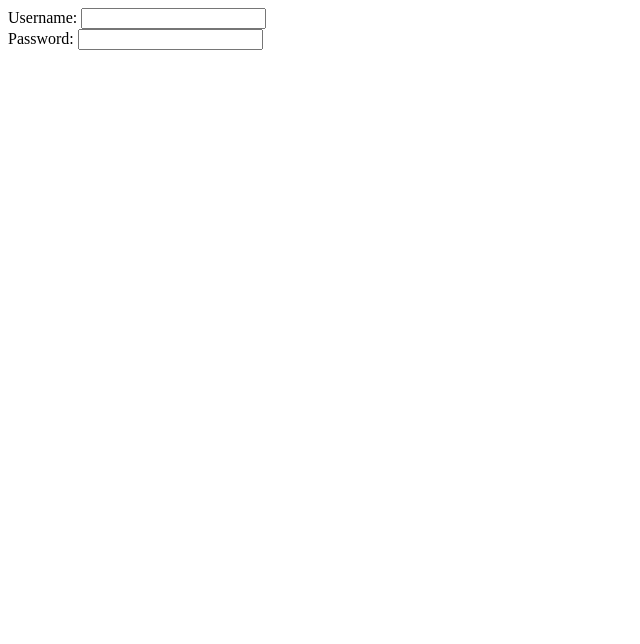
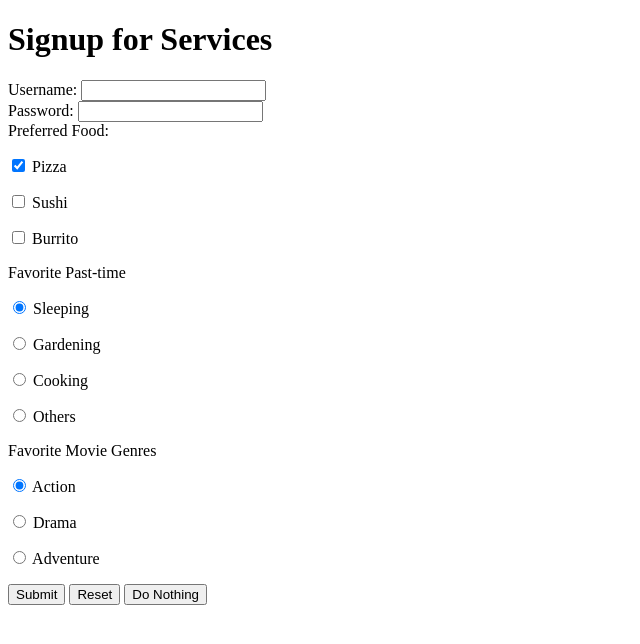
Before and after one commit to 4sravani/meda-spring2021-sravani, a plain HTML site: page assingments/week2/forms.html in a window 1280 px wide. Shown: the whole page, without its empty margins (0-640 px from the left). Drawn offline with Linux system fonts and the light colour scheme.

Commit message:
Classwork for 01/28/2021

```diff
--- a/assingments/week2/forms.html
+++ b/assingments/week2/forms.html
@@ -7,14 +7,39 @@
 
 </head>
 <body>
-    <form>
+    <h1>Signup for Services</h1>
+    <form action="http://google.com">
         <label for="username">Username:</label>
-        <input id="username" type="text"/>
+        <input id="username" type="email" name="email">
         <br>
         <label for="password">Password:</label>
-        <input  id="password" type="text" />
+        <input  id="password" type="password"  name="password"/>
+        <br>
+        <label>Preferred Food:</label>
+        <p><input type="checkbox"  name="food" value="pizza" checked/> Pizza</p>
+        <p><input type="checkbox" name="food" value="sushi"/> Sushi</p>
+        <p><input type="checkbox"  name="food" value="burrito"/> Burrito</p>
+
+        <label>Favorite Past-time</label>
+        <p><input type="radio" name="pasttime" value="sleeping" checked/> Sleeping</p>
+        <p><input type="radio" name="pasttime" value="gardening"/> Gardening</p>
+        <p><input type="radio" name="pasttime" value="cooking"/> Cooking</p>
+        <p><input type="radio" name="pasttime" value="others"/> Others</p>
+
+
+        <label>Favorite Movie Genres</label>
+        <p><input type="radio" name="genre" value="action" checked/> Action</p>
+        <p><input type="radio" name="genre" value="drama"/> Drama</p>
+        <p><input type="radio" name="genre" value="adventure" /> Adventure</p>
+
+        <input type="submit" />
+        <input type="reset" />
+        <input type="button" value="Do Nothing" />
+
+
 
     </form>
 
+
 </body>
 </html>
```
Also changed, not shown: assingments/week2/extras.html (added, +46 -0 lines).
